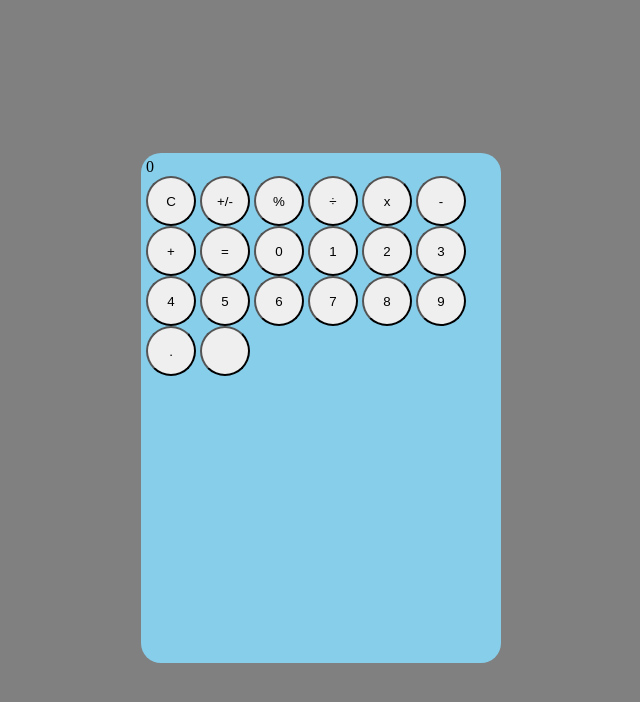
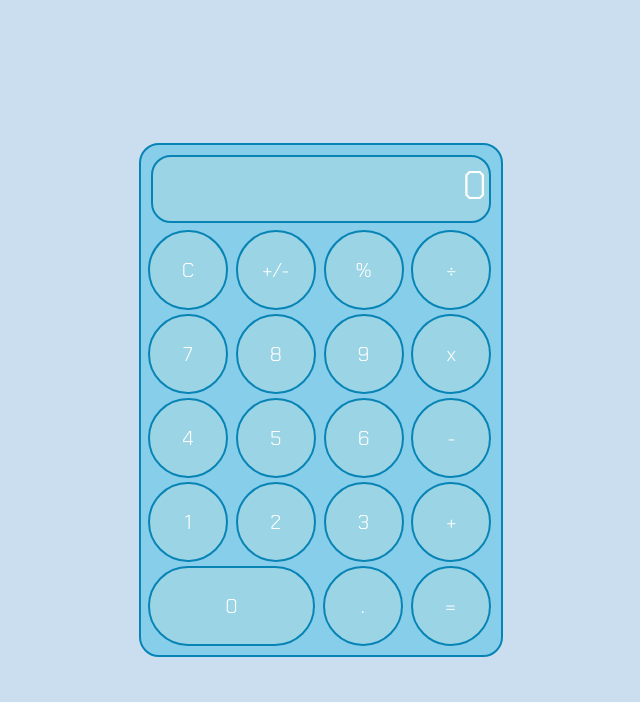
Before and after one commit to pwatts2132/simple-calculator, a plain HTML site: page index.html in a window 1280 px wide. Shown: the whole page, without its empty margins (319-959 px from the left). Drawn offline with Linux system fonts and the light colour scheme.

Commit message:
styling for calculator done

```diff
--- a/index.html
+++ b/index.html
@@ -6,41 +6,36 @@
         <title>Simple Calculator</title>
         <meta name="description" content="">
         <meta name="viewport" content="width=device-width, initial-scale=1">
+        <link href="https://fonts.googleapis.com/css2?family=Chakra+Petch:wght@300&display=swap" rel="stylesheet">
         <link rel="stylesheet" href="styles.css">
     </head>
     <body>
         <div class="calc-container">
-            <div class="calc-screen-container">
-                <div class="calc-screen">
-                    <span class="screen-text">0</span>
-                </div>
+            <div class="calc-screen">
+                <span class="calc-screen-text">0</span>
             </div>
-            <div class="calc-button-container">
-                <div class="calc-buttons">
-                    <input class="utility-button" type="button" value="C">
-                    <input class="utility-button" type="button" value="+/-">
-                    <input class="utility-button" type="button" value="%">
-                    <input class="operation-button" type="button" value="÷">
-                    <input class="operation-button" type="button" value="x">
-                    <input class="operation-button" type="button" value="-">
-                    <input class="operation-button" type="button" value="+">
-                    <input class="operation-button" type="button" value="=">
-                    <input class="input-button" type="button" value="0">
-                    <input class="input-button" type="button" value="1">
-                    <input class="input-button" type="button" value="2">
-                    <input class="input-button" type="button" value="3">
-                    <input class="input-button" type="button" value="4">
-                    <input class="input-button" type="button" value="5">
-                    <input class="input-button" type="button" value="6">
-                    <input class="input-button" type="button" value="7">
-                    <input class="input-button" type="button" value="8">
-                    <input class="input-button" type="button" value="9">
-                    <input class="input-button" type="button" value=".">
-                    <input class="input-button" type="button" value="">
-                </div>
+            <div class="calc-buttons">
+                <input class="calc-button" type="button" value="C">
+                <input class="calc-button" type="button" value="+/-">
+                <input class="calc-button" type="button" value="%">
+                <input class="calc-button" type="button" value="÷">
+                <input class="calc-button" type="button" value="7">
+                <input class="calc-button" type="button" value="8">
+                <input class="calc-button" type="button" value="9">
+                <input class="calc-button" type="button" value="x">
+                <input class="calc-button" type="button" value="4">
+                <input class="calc-button" type="button" value="5">
+                <input class="calc-button" type="button" value="6">
+                <input class="calc-button" type="button" value="-">
+                <input class="calc-button" type="button" value="1">
+                <input class="calc-button" type="button" value="2">
+                <input class="calc-button" type="button" value="3">
+                <input class="calc-button" type="button" value="+">
+                <input id="long-0" type="button" value="0">
+                <input class="calc-button" type="button" value=".">
+                <input class="calc-button" type="button" value="=">
             </div>
         </div>
-
         <script src="script.js" async defer></script>
     </body>
 </html>
--- a/styles.css
+++ b/styles.css
@@ -1,8 +1,9 @@
 body {
-    background-color: grey;
+    background-color: #cadeef;
     display: flex;
     align-items: center;
     justify-content: center;
+    margin: 0px;
     min-height: 100vh;
 }
 
@@ -10,34 +11,65 @@ body {
     width: 350px;
     height: 500px;
     background-color: skyblue;
+    border: 2px solid;
+    border-color: #0784b5;
     border-radius: 20px;
     padding: 5px;
+    font-family: 'Chakra Petch', sans-serif;
 }
 
-.calc-screen-container {
-
+.calc-screen {
+    height: 60px;
+    border: 2px solid;
+    border-radius: 20px;
+    border-color:#0784b5;
+    padding: 2px;
+    margin: 5px;
+    background-color: #9bd4e4;
 }
 
-.calc-button-container {
-
-}
-.utility-button {
-    padding: 10px;
-    height: 50px;
-    width: 50px;
-    border-radius: 25px;
+.calc-screen-text {
+    padding: 0px;
+    display: flex;
+    font-size: 40px;
+    color: white;
+    font-family: inherit;
+    justify-content: flex-end;
 }
 
-.operation-button {
-    padding: 10px;
-    height: 50px;
-    width: 50px;
-    border-radius: 25px;
+.calc-button {
+    height: 80px;
+    width: 80px;
+    border-radius: 40px;
+    margin: 2px;
+    border: 2px solid;
+    border-color: #0784b5;
+    fill: 	#9bd4e4;
+    cursor: pointer;
+    font-family: inherit;
+    background-color: #9bd4e4;
+    font-size: 20px;
+    color: white;
 }
 
-.input-button {
-    padding: 10px;
-    height: 50px;
-    width: 50px;
-    border-radius: 25px;
+.calc-button:active {
+    opacity: 0.6;
 }
+
+#long-0 {
+    height: 80px;
+    width: 167px;
+    border-radius: 40px;
+    margin: 2px;
+    border: 2px solid;
+    border-color: #0784b5;
+    cursor: pointer;
+    font-family: inherit;
+    background-color: #9bd4e4;
+    font-size: 20px;
+    color: white;
+}
+
+#long-0:active {
+    opacity: 0.6;
+}
```
